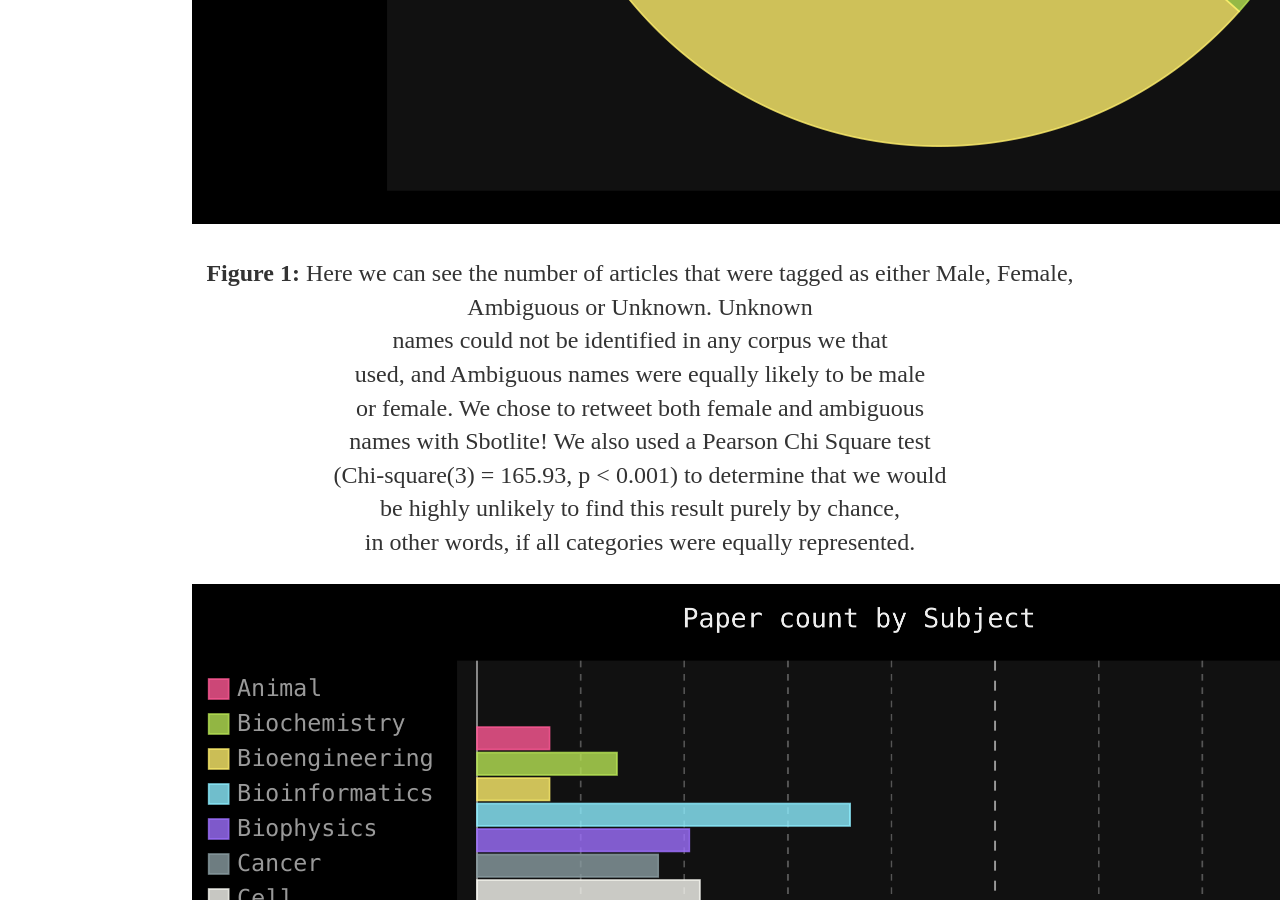
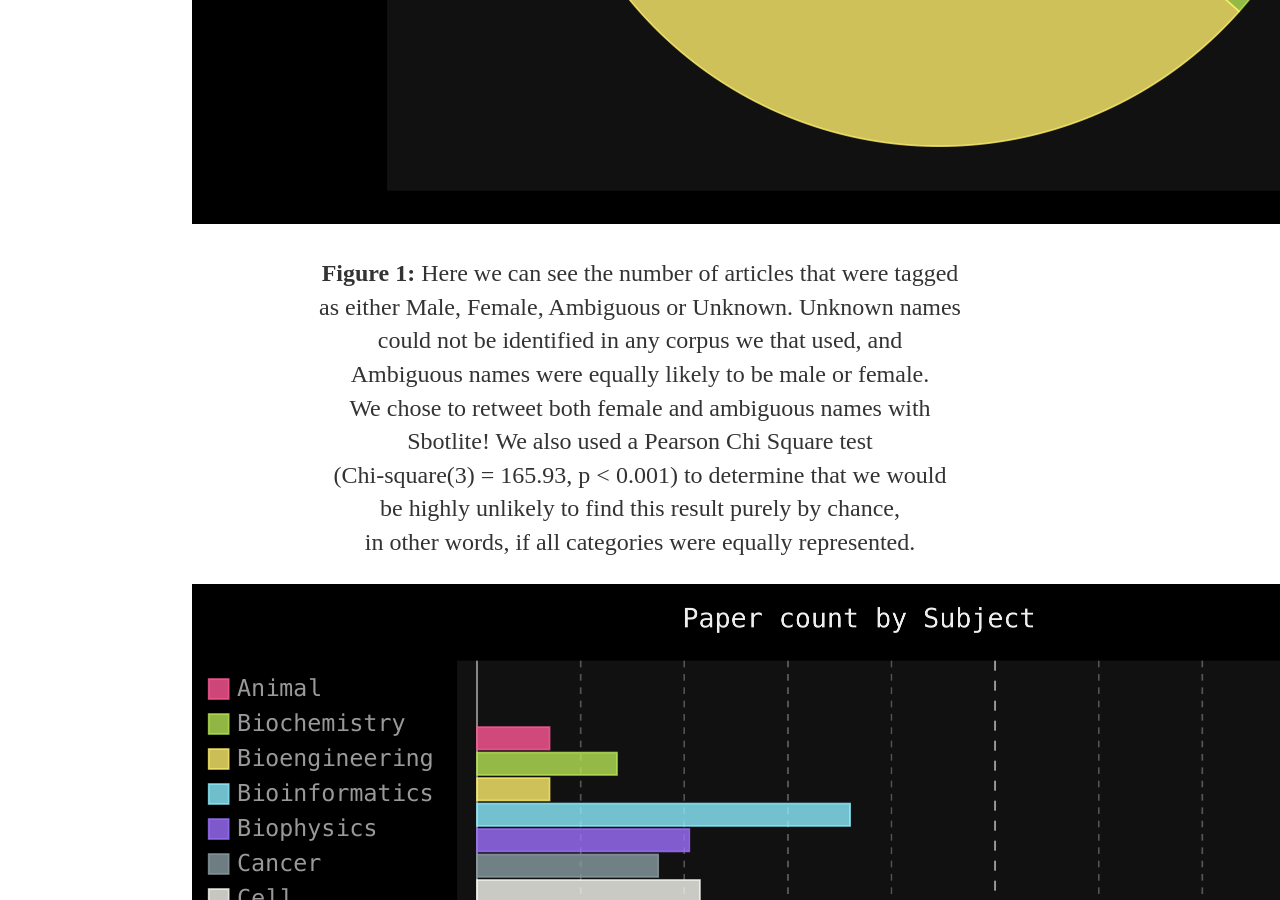
Before and after one commit to sbotlite/sbotlite.github.io, a Jekyll site: the page built from index.html, in a window 1280 px wide and 900 px high, scrolled down 1797 px. Built offline with Jekyll 4.4.1, drawn with Linux system fonts in a browser that asks for light colours; some of the changed text lies outside the part shown.

```diff
--- a/index.html
+++ b/index.html
@@ -19,12 +19,12 @@ title: Sbotlite, shining the light on women in science
 	<p></p>
 	<p></p>
 	<p><img src="label_count.png" alt="label count" width="1334" height="1000" class="center"></p>
-	<p><strong>Figure 1:</strong> Here we can see the number of articles that were tagged
-		as either Male, Female, Ambiguous or Unknown. Unknown<br>
-		names could not be identified in any corpus we that<br>
-		used, and Ambiguous names were equally likely to be male<br>
-		or female. We chose to retweet both female and ambiguous<br>
-		names with Sbotlite! We also used a Pearson Chi Square test<br>
+	<p><strong>Figure 1:</strong> Here we can see the number of articles that were tagged<br>
+		as either Male, Female, Ambiguous or Unknown. Unknown names<br>
+		could not be identified in any corpus we that used, and <br>
+		Ambiguous names were equally likely to be male or female.<br>
+		We chose to retweet both female and ambiguous names with<br>
+		Sbotlite! We also used a Pearson Chi Square test<br>
 		(Chi-square(3) = 165.93, p < 0.001) to determine that we would<br>
 		be highly unlikely to find this result purely by chance,<br>
 		in other words, if all categories were equally represented.</p>
```
Also changed, not shown: other parts of index.html (+3 -3 lines).
